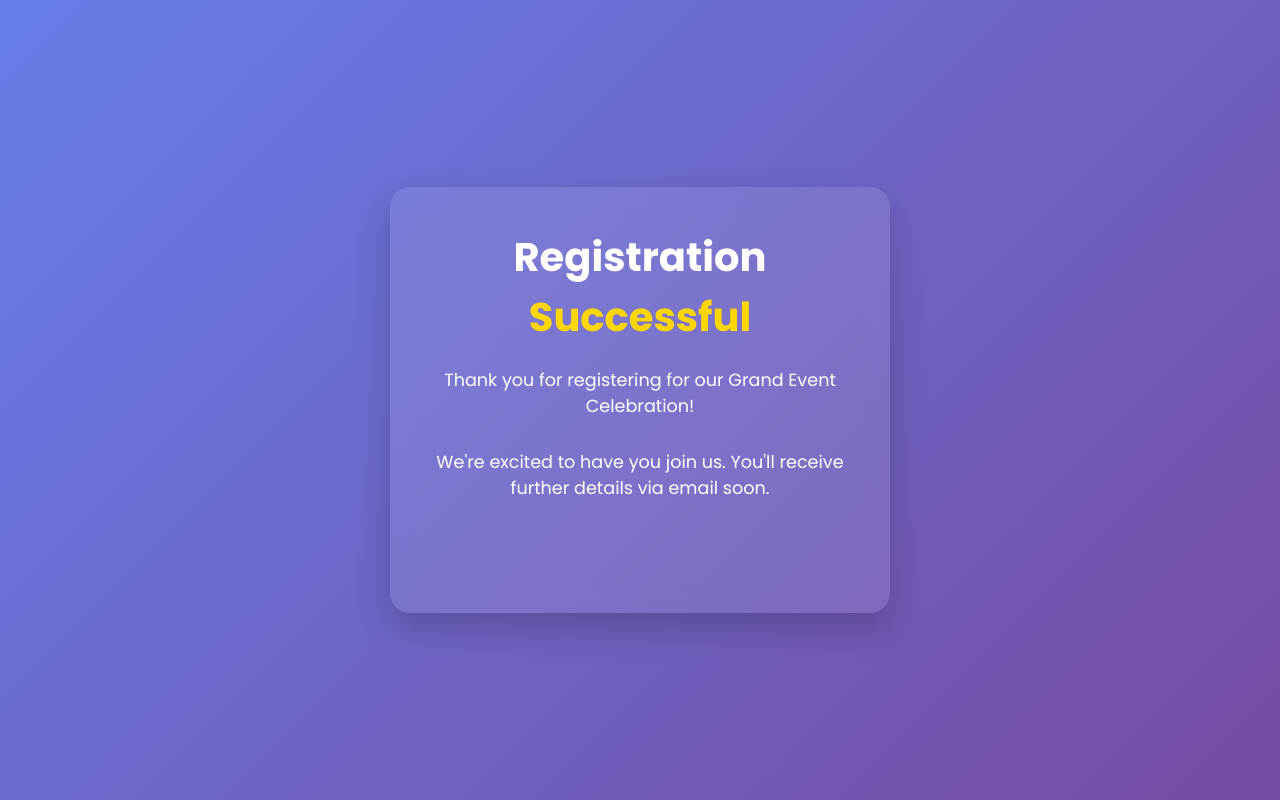
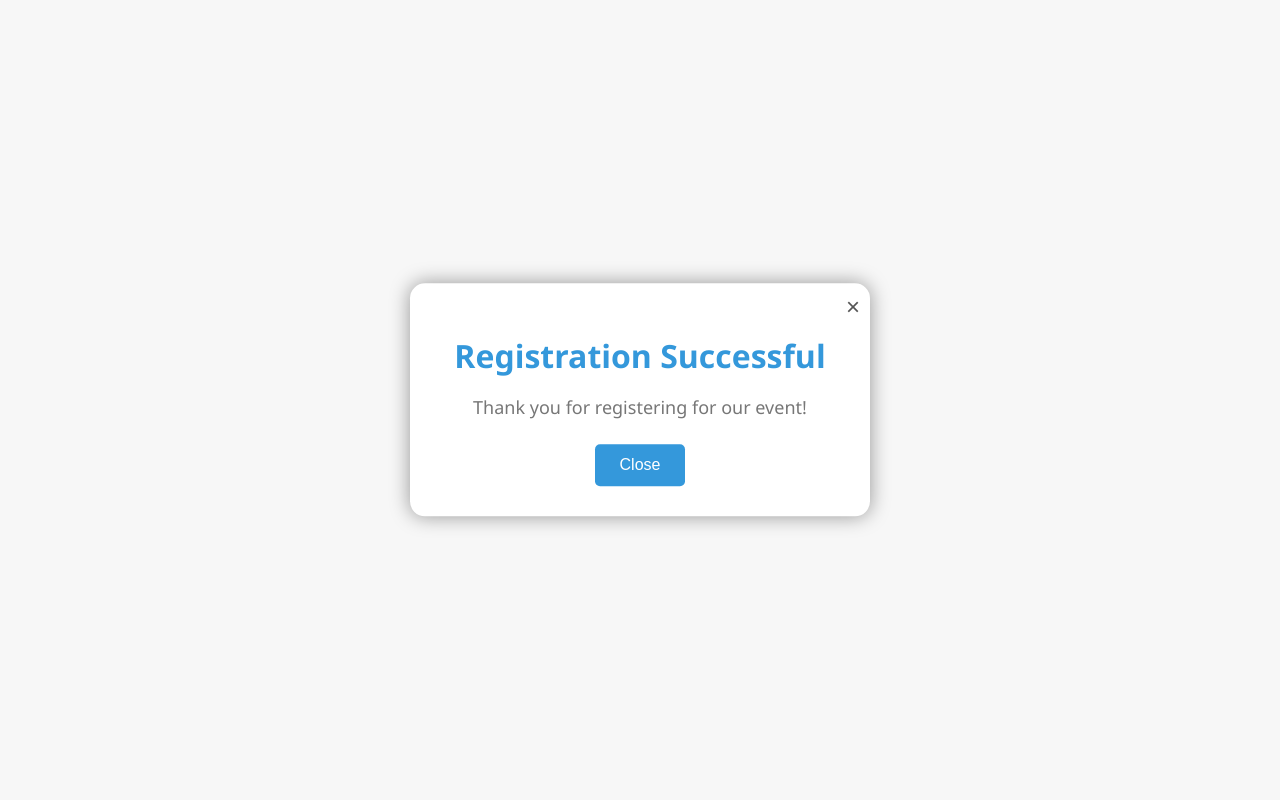
Before and after one commit to Ramsey99/fest-registration, a Flask app: page /success in a window 1280 px wide. Run offline with Flask 2, Linux system fonts and the light colour scheme.

Commit message:
updated success page

```diff
--- a/templates/success.html
+++ b/templates/success.html
@@ -1,146 +1,94 @@
 <!DOCTYPE html>
 <html lang="en">
+
 <head>
     <meta charset="UTF-8">
     <meta name="viewport" content="width=device-width, initial-scale=1.0">
-    <title>Registration Successful</title>
-    <link href="https://fonts.googleapis.com/css2?family=Poppins:wght@300;400;600;700&display=swap" rel="stylesheet">
-    <script src="https://cdnjs.cloudflare.com/ajax/libs/gsap/3.11.4/gsap.min.js"></script>
+    <title>Success</title>
     <style>
-        * {
-            margin: 0;
-            padding: 0;
-            box-sizing: border-box;
+        body {
+            background-color: #f7f7f7;
+            text-align: center;
+            padding: 50px;
+            font-family: Arial, sans-serif;
         }
 
-        body {
-            font-family: 'Poppins', sans-serif;
-            background: linear-gradient(135deg, #667eea 0%, #764ba2 100%);
-            min-height: 100vh;
+        .popup {
+            position: fixed;
+            top: 50%;
+            left: 50%;
+            transform: translate(-50%, -50%);
+            background-color: #ffffff;
+            padding: 30px;
+            border-radius: 15px;
+            box-shadow: 0 0 20px rgba(0, 0, 0, 0.4);
+            z-index: 9999;
+            max-width: 400px;
+            width: 80%;
+        }
+
+        .close-icon {
+            position: absolute;
+            top: 10px;
+            right: 10px;
+            cursor: pointer;
+            font-size: 24px;
+            color: #555;
+        }
+
+        h1 {
+            color: #3498db;
+            margin-bottom: 15px;
+            font-family: 'Segoe UI', Tahoma, Geneva, Verdana, sans-serif;
+        }
+
+        p {
+            color: #777777;
+            font-size: 18px;
+            margin-bottom: 25px;
+            font-family: 'Segoe UI', Tahoma, Geneva, Verdana, sans-serif;
+        }
+
+        .btn-container {
             display: flex;
             justify-content: center;
             align-items: center;
-            padding: 20px;
-        }
-
-        .container {
-            background: rgba(255, 255, 255, 0.1);
-            backdrop-filter: blur(10px);
-            border-radius: 20px;
-            padding: 40px;
-            text-align: center;
-            max-width: 500px;
-            width: 90%;
-            box-shadow: 0 15px 35px rgba(0, 0, 0, 0.2);
-        }
-
-        h1 {
-            color: #fff;
-            margin-bottom: 20px;
-            font-size: 2.5rem;
-        }
-
-        h1 span {
-            color: #ffd700;
-        }
-
-        p {
-            color: #fff;
-            margin-bottom: 30px;
-            font-size: 1.1rem;
         }
 
         .btn {
-            background: #ffd700;
-            color: #333;
+            background-color: #3498db;
+            color: #ffffff;
+            padding: 12px 25px;
             border: none;
-            padding: 12px 24px;
             border-radius: 5px;
-            font-size: 1rem;
-            font-weight: 600;
+            font-size: 16px;
             cursor: pointer;
-            transition: all 0.3s ease;
+            transition: background-color 0.3s ease;
         }
 
         .btn:hover {
-            background: #ffec3c;
-            transform: translateY(-3px);
-            box-shadow: 0 5px 15px rgba(0, 0, 0, 0.2);
-        }
-
-        .confetti {
-            position: absolute;
-            width: 10px;
-            height: 10px;
-            background-color: #ffd700;
-            opacity: 0;
+            background-color: #2980b9;
         }
     </style>
-</head>
-<body>
-    <div class="container">
-        <h1>Registration <span>Successful</span></h1>
-        <p>Thank you for registering for our Grand Event Celebration!</p>
-        <p>We're excited to have you join us. You'll receive further details via email soon.</p>
-        <button class="btn" onclick="closePopup()">Back to Home</button>
-    </div>
 
     <script>
         function closePopup() {
-            window.location.href = "{{ url_for('index') }}";
+            document.getElementById("popup").style.display = "none";
+            // Redirect to index page or change URL based on the backend route
+            window.location.href = "{{ url_for('index') }}"; // Ensure 'index' route exists in your Flask app
         }
+    </script>
+</head>
 
-        // Confetti animation
-        for (let i = 0; i < 50; i++) {
-            const confetti = document.createElement('div');
-            confetti.classList.add('confetti');
-            document.body.appendChild(confetti);
+<body>
+    <div id="popup" class="popup">
+        <span class="close-icon" onclick="closePopup()">×</span>
+        <h1>Registration Successful</h1>
+        <p>Thank you for registering for our event!</p>
+        <div class="btn-container">
+            <button class="btn" onclick="closePopup()">Close</button>
+        </div>
+    </div>
+</body>
 
-            gsap.set(confetti, {
-                x: Math.random() * window.innerWidth,
-                y: -20,
-                scale: Math.random() * 0.5 + 0.5,
-                rotation: Math.random() * 360
-            });
-
-            gsap.to(confetti, {
-                y: window.innerHeight + 20,
-                rotation: `+=${Math.random() * 720 - 360}`,
-                opacity: 1,
-                duration: Math.random() * 2 + 2,
-                delay: Math.random(),
-                ease: 'power1.out',
-                onComplete: () => confetti.remove()
-            });
-        }
-
-        // Container animation
-        gsap.from(".container", {
-            opacity: 0,
-            y: 50,
-            scale: 0.8,
-            duration: 1,
-            ease: "back.out(1.7)"
-        });
-
-        // Text animation
-        gsap.from("h1, p", {
-            opacity: 0,
-            y: 20,
-            stagger: 0.2,
-            duration: 0.8,
-            delay: 0.5,
-            ease: "power3.out"
-        });
-
-        // Button animation
-        gsap.from(".btn", {
-            opacity: 0,
-            y: 20,
-            duration: 0.8,
-            delay: 1,
-            ease: "power3.out"
-        });
-    </script>
-</body>
 </html>
```
